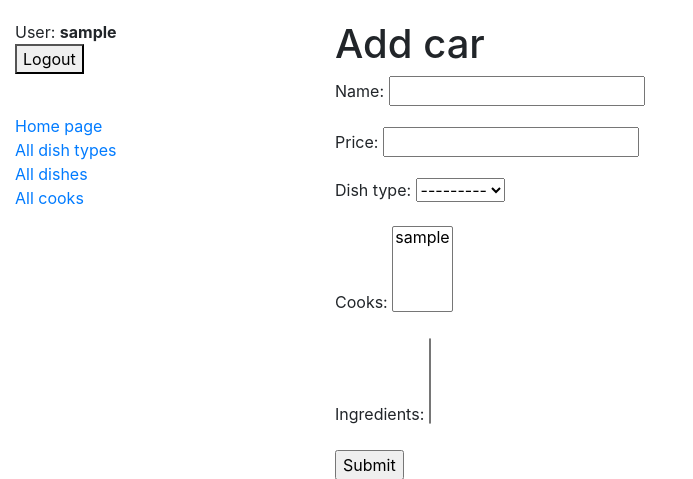
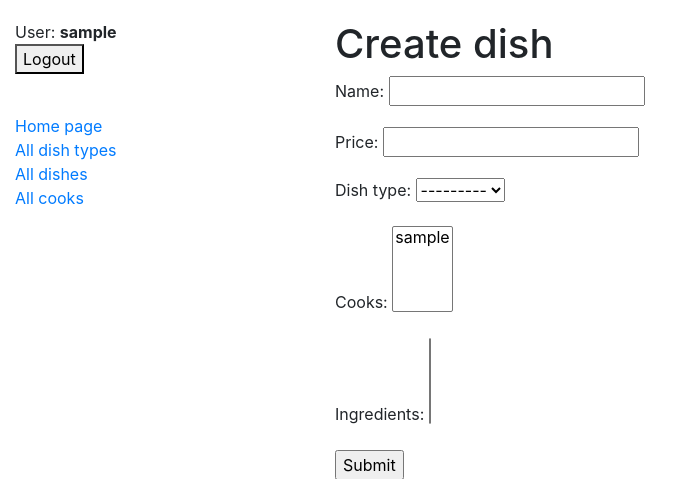
Before and after one commit to Sergunshot/restaurant-kitchen-service-project, a Django app: page /dish/create/ in a window 1280 px wide. Shown: the top 479 px of the page, without its empty margins (0-693 px from the left). Run offline with Django 5.2, Linux system fonts and the light colour scheme; the visitor is signed in with stand-in values (Sample User, id 1); data comes from the database, SQL or seed files in the repository; data that the repository does not hold is empty; some libraries are stand-ins or nearby versions.

Commit message:
modify dish_form.html

```diff
--- a/templates/service/dish_form.html
+++ b/templates/service/dish_form.html
@@ -2,7 +2,7 @@
 {% load crispy_forms_filters %}
 
 {% block content %}
-  <h1>Add car</h1>
+  <h1>{{ object|yesno:"Update, Create" }} dish</h1>
   <form action="" method="post" novalidate>
     {% csrf_token %}
     {{ form|crispy }}
```
